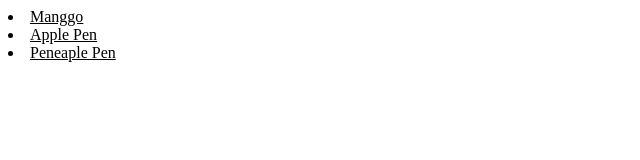
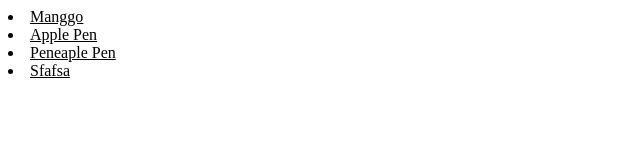
Before and after one commit to RahmatFirman/MyFirstProject, a plain HTML site: page index6.html in a window 1280 px wide. Shown: the full height of the page, 0-640 px from the left. Drawn offline with Linux system fonts and the light colour scheme.

Commit message:
new code code

```diff
--- a/index6.html
+++ b/index6.html
@@ -9,6 +9,7 @@
 		<li>Manggo</li>
 		<li>Apple Pen</li>
 		<li>Peneaple Pen</li>
+		<li>Sfafsa</li>
 
 	</u>
 </div>
```
